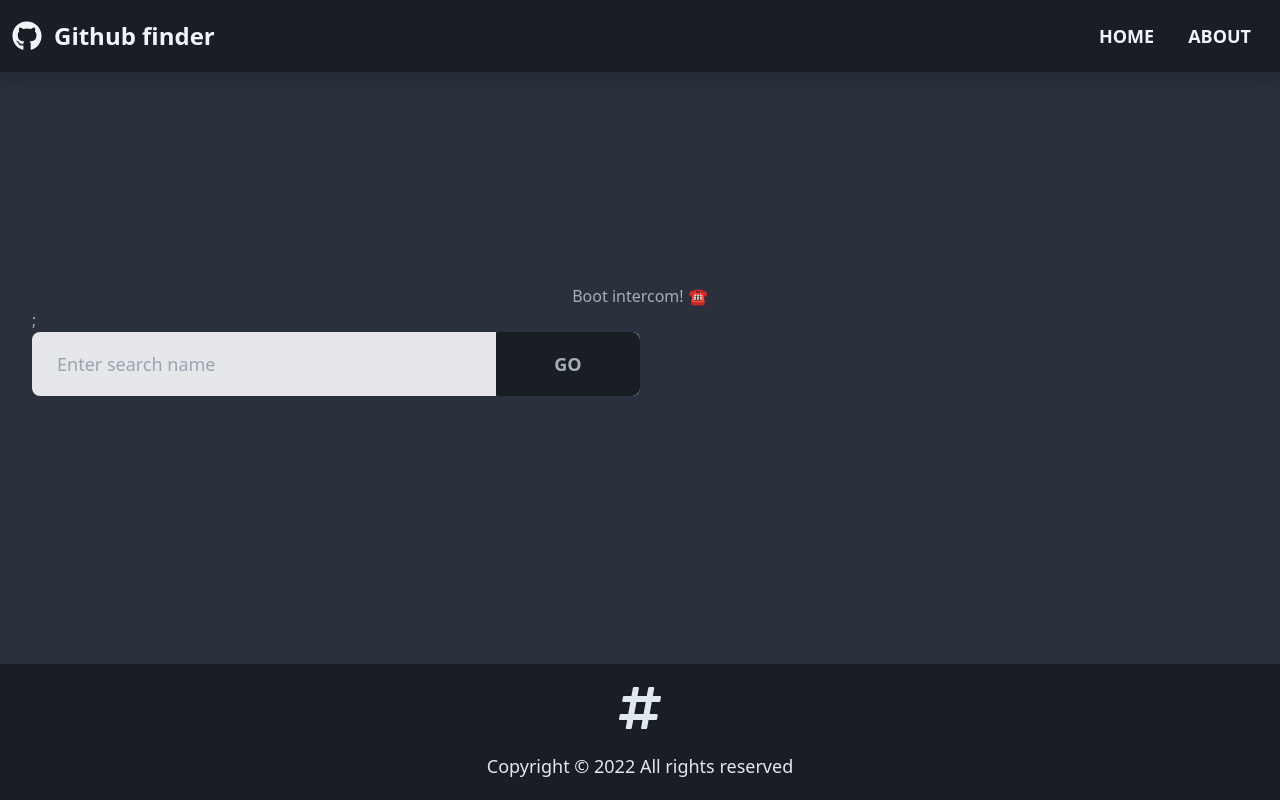
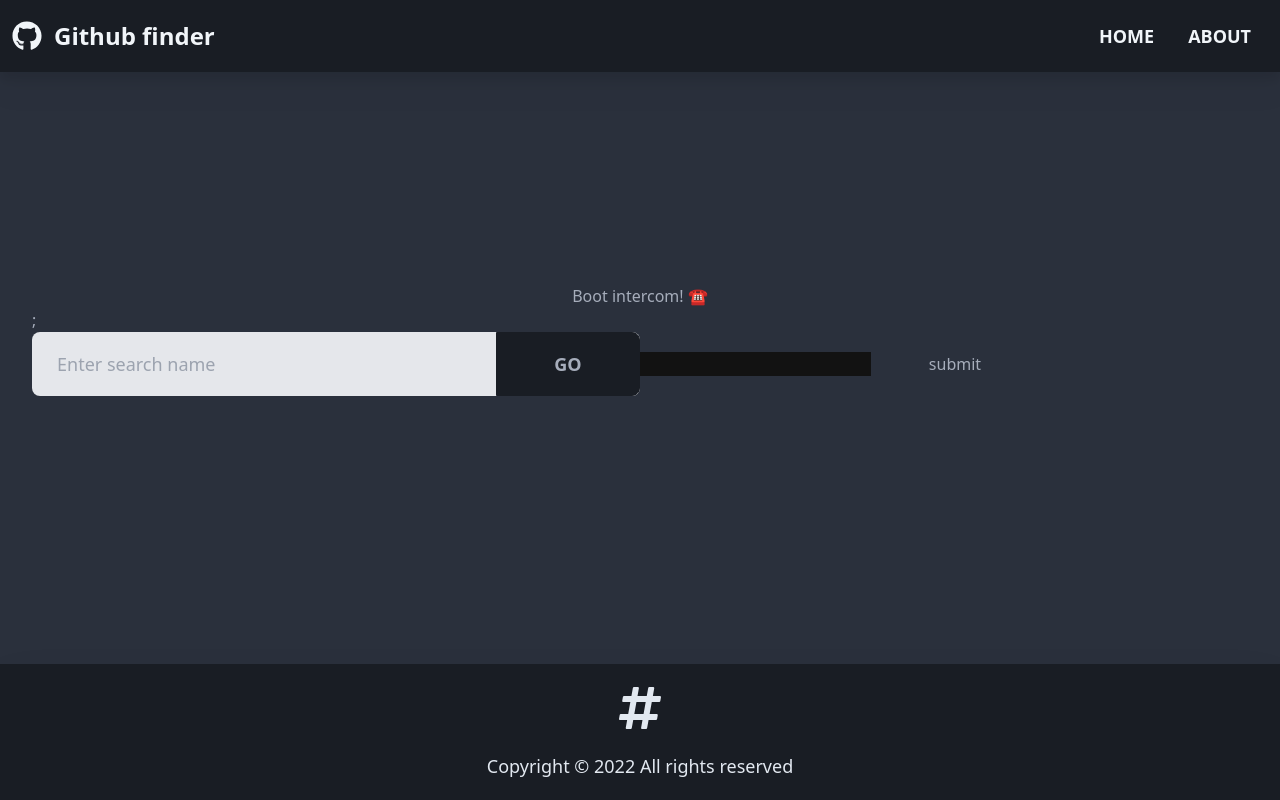
Before and after one commit to TarekSaeed95/Github-finder, a React (Create React App) app: page / in a window 1280 px wide. Built offline with nearby package versions, Linux system fonts and the light colour scheme.

Commit message:
test google sheets integration

```diff
--- a/src/base/component/pages/Home.jsx
+++ b/src/base/component/pages/Home.jsx
@@ -15,6 +15,22 @@ function Home() {
     clearHandler,
   } = useContext(GithubContext);
   const { boot, shutdown, hide, show, update } = useIntercom();
+  const submitHandler = (e) => {
+    e.preventDefault()
+    const formEle = document.querySelector('form')
+    const formData = new FormData(formEle)
+    console.log('first')
+    fetch(
+      'https://script.google.com/macros/s/AKfycbwnZryXkfDBqkCASFpwuBKoPaugqu9Qo089JgesDXiN9EDKV5VEF4IX0YEaEGgoBYTZ1A/exec',
+      {
+        method: 'POST',
+        body: formData,
+      }
+    )
+      .then((res) => res.json())
+      .then((data) => console.log(data))
+      .catch((error) => console.log(error))
+  }
 
   return (
     <div
@@ -59,6 +75,21 @@ function Home() {
             )}
           </div>
         </form>
+        <form onSubmit={submitHandler}>
+          <input type="number" name="Number" />
+
+          <button className="mx-auto  w-[168px] border-darkblue">
+            submit
+            {/* <a
+            className="block w-full text-inherit"
+            href="https://docs.google.com/forms/d/e/1FAIpQLSetoFKr7Z5NtSbFDzZzguyKos1EhkXMZpPu4ReLjUocy03Fgg/viewform"
+            target="_blank"
+            rel="noreferrer noopener"
+          >
+            {t(titles.gomla.fillForm)}
+          </a> */}
+          </button>
+        </form>
       </div>
 
       {userList.length > 0 && <UserList />}
```
